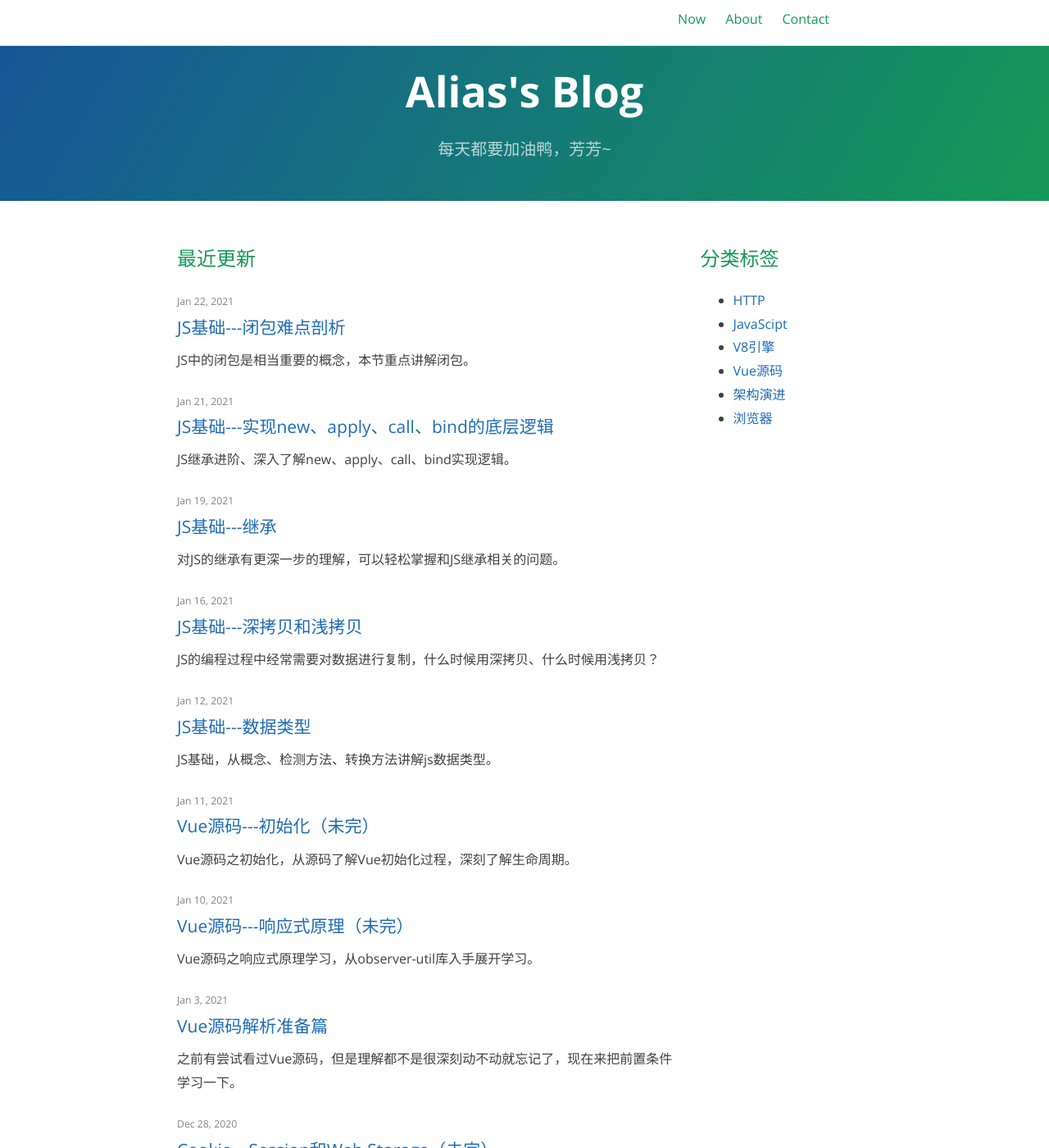
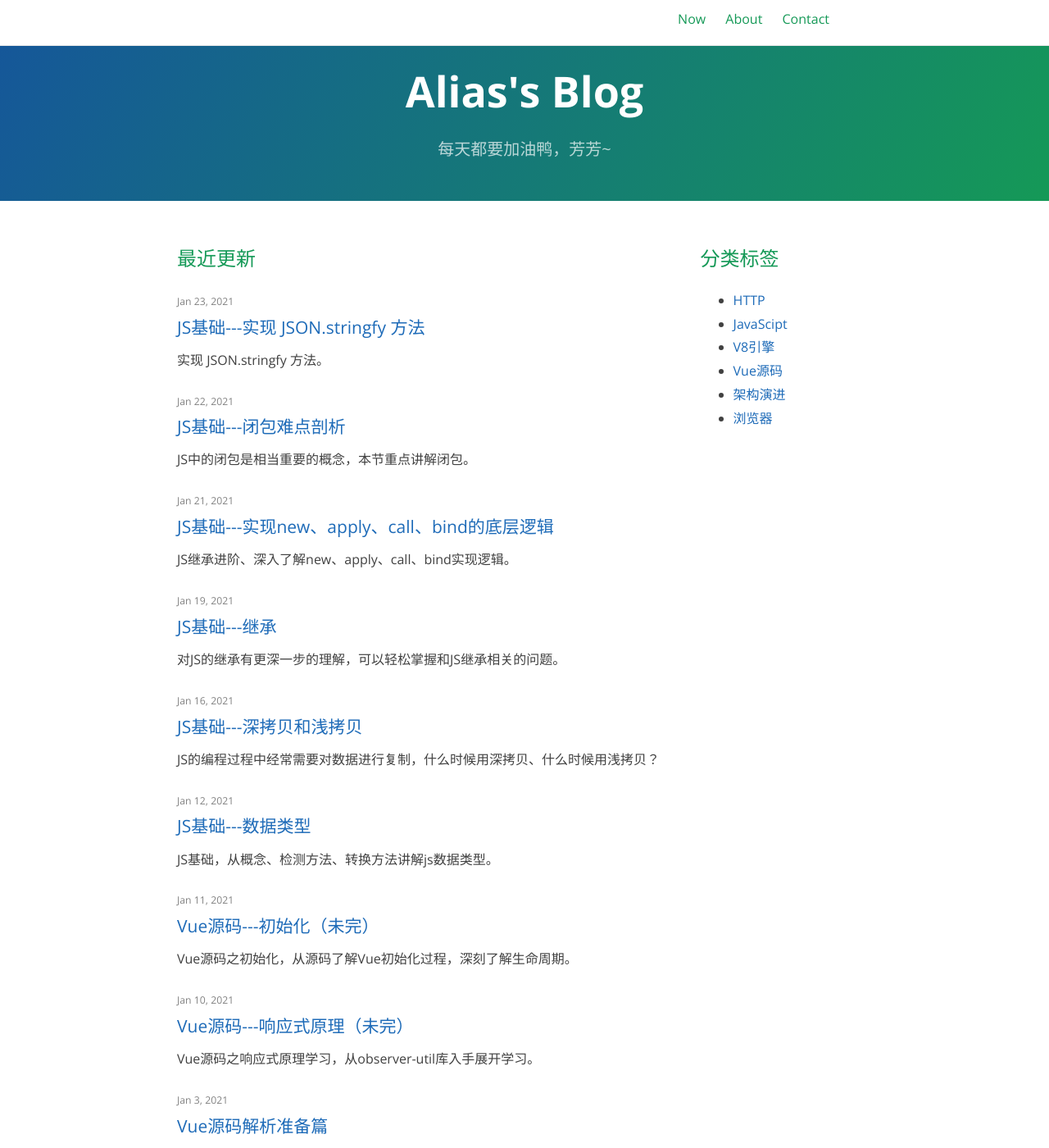
Before and after one commit to higwendolyn/Alias, a Jekyll site: the page built from index.html, in a window 1280 px wide and 1400 px high. Shown: the whole window at 82% size. Built offline with Jekyll 4.4.1, drawn with Linux system fonts in a browser that asks for light colours; the list of posts is cut into pages by our own code; some of the changed text lies outside the part shown.

```diff
--- /dev/null
+++ b/_posts/2021-01-23-js-JSON_stringfy.md
@@ -0,0 +1,7 @@
+---
+layout: post
+title: "JS基础---实现 JSON.stringfy 方法"
+category: 'JavaScipt'
+---
+
+实现 JSON.stringfy 方法。
```
Also changed, not shown: _posts/2021-01-22-js-closure.md (+6 -0 lines).
